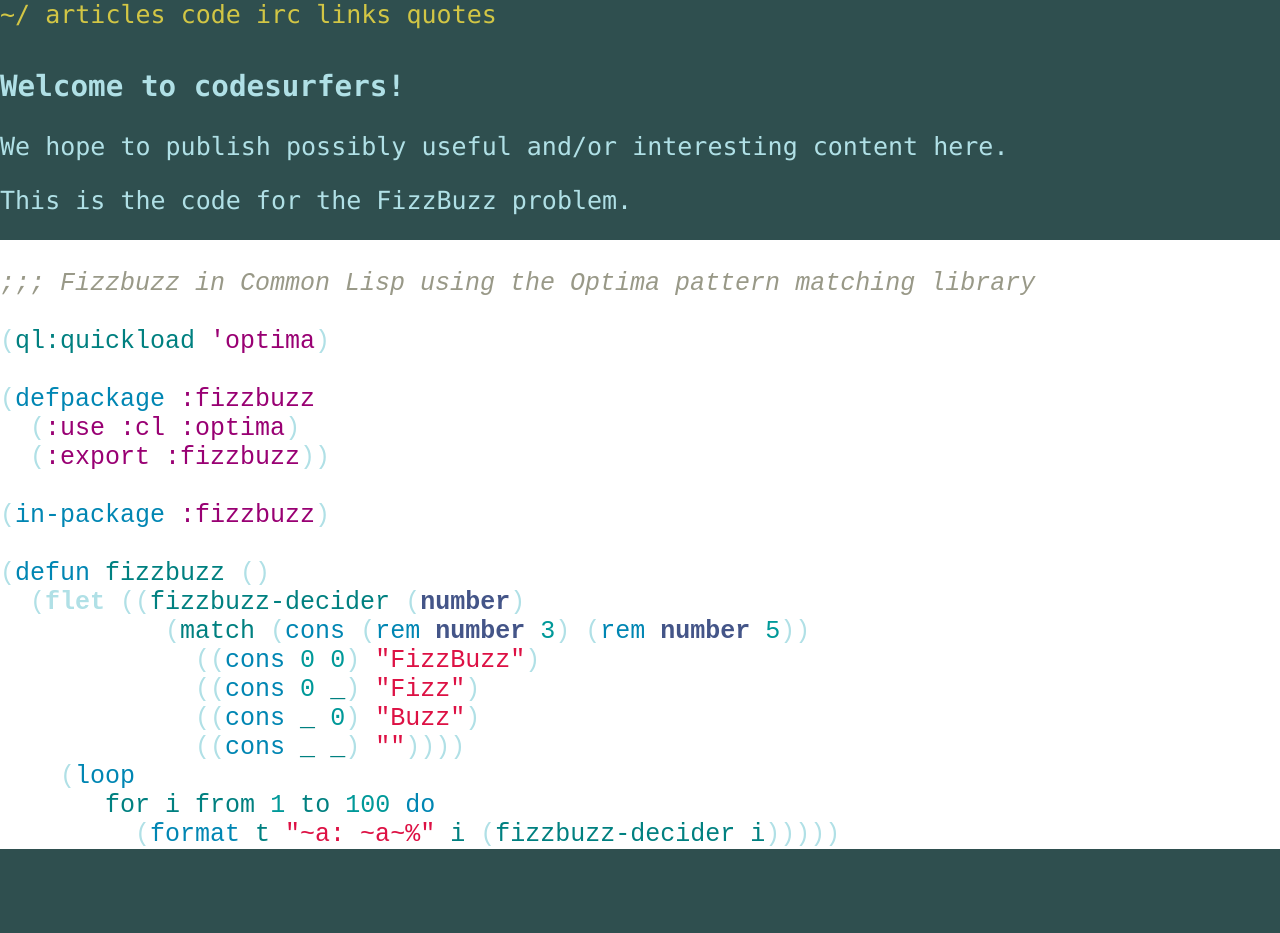
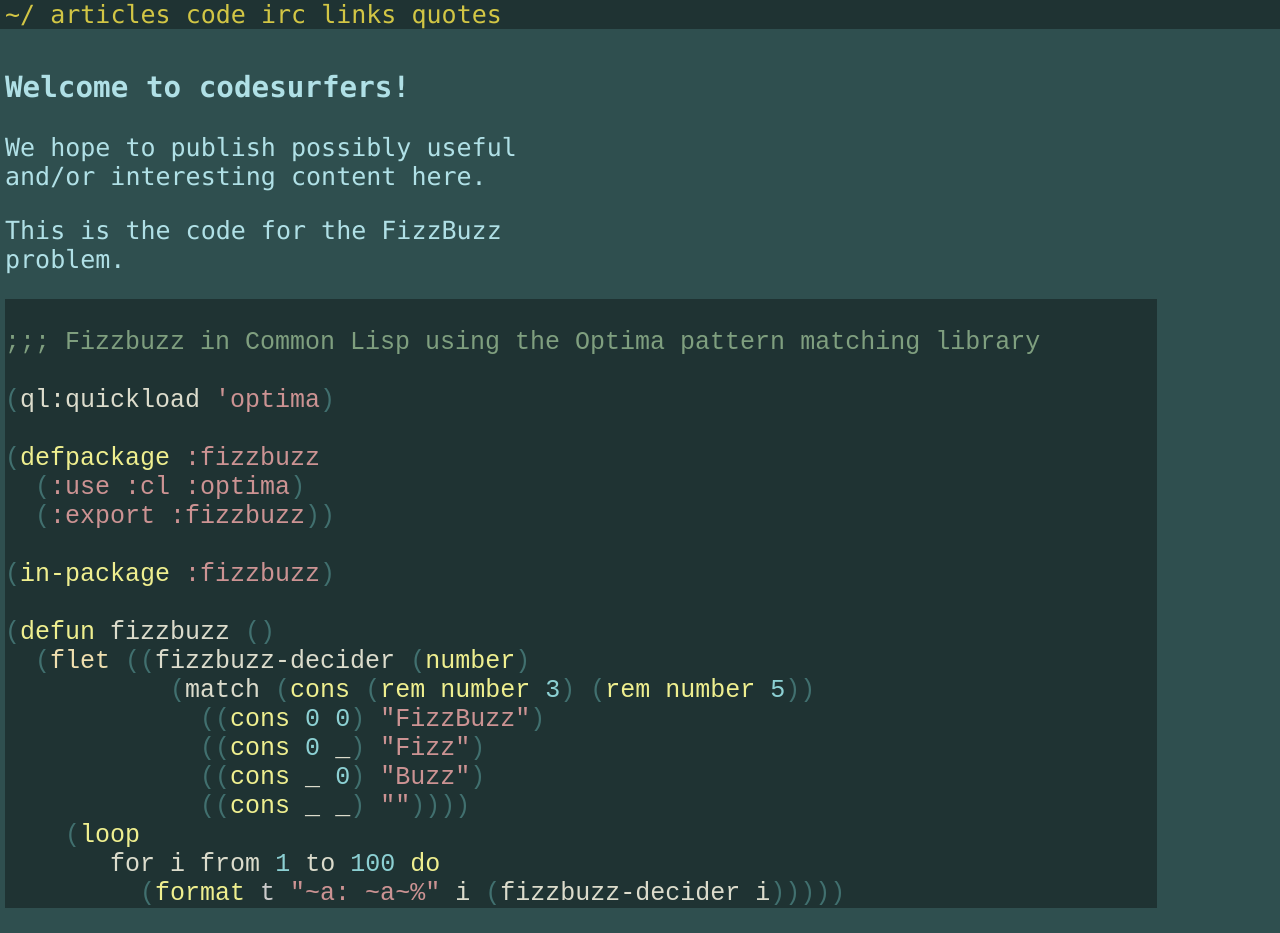
Before and after one commit to codesurfers/codesurfers.github.io, a Jekyll site: the page built from _posts/2014-03-26-welcome-to-cs.md, in a window 1280 px wide. Built offline with Jekyll 4.4.1, drawn with Linux system fonts in a browser that asks for light colours; Markdown is read by kramdown in place of the engine named in the settings; before the commit the page ends 900 px from its top, so only the background shows below that.

Commit message:
Add syntax highlighting theme

```diff
--- a/_layouts/article.html
+++ b/_layouts/article.html
@@ -24,7 +24,7 @@
       </nav>
     </header>
 
-    <section id="page_content">
+    <section id="content">
 
       <article class="post">
         <h1> {{ page.title }} </h1>
--- a/_layouts/default.html
+++ b/_layouts/default.html
@@ -24,7 +24,7 @@
       </nav>
     </header>
 
-    <section id="page_content">
+    <section id="content">
       {{ content }}
     </section>
 
--- a/_layouts/post.html
+++ b/_layouts/post.html
@@ -24,7 +24,7 @@
       </nav>
     </header>
 
-    <section id="page_content">
+    <section id="content">
 
       <article class="post">
         <h3> {{ page.title }} </h3>
--- a/css/surf.css
+++ b/css/surf.css
@@ -5,7 +5,7 @@ body {
     background-color: darkslategray;
 }
 
-body :link, :visited, :active {
+a:link, a:visited, a:hover, a:active {
     text-decoration: none;
     color: #d2c645;
 }
@@ -18,7 +18,7 @@ h3 {
     margin-top: 40px;
 }
 
-#navigation {
+nav {
     position: absolute;
     left: 0px;
     top: 0px;
--- a/css/syntax.css
+++ b/css/syntax.css
@@ -1,60 +1,290 @@
-.highlight  { background: #ffffff; }
-.highlight .c { color: #999988; font-style: italic } /* Comment */
-.highlight .err { color: #a61717; background-color: #e3d2d2 } /* Error */
-.highlight .k { font-weight: bold } /* Keyword */
-.highlight .o { font-weight: bold } /* Operator */
-.highlight .cm { color: #999988; font-style: italic } /* Comment.Multiline */
-.highlight .cp { color: #999999; font-weight: bold } /* Comment.Preproc */
-.highlight .c1 { color: #999988; font-style: italic } /* Comment.Single */
-.highlight .cs { color: #999999; font-weight: bold; font-style: italic } /* Comment.Special */
-.highlight .gd { color: #000000; background-color: #ffdddd } /* Generic.Deleted */
-.highlight .gd .x { color: #000000; background-color: #ffaaaa } /* Generic.Deleted.Specific */
-.highlight .ge { font-style: italic } /* Generic.Emph */
-.highlight .gr { color: #aa0000 } /* Generic.Error */
-.highlight .gh { color: #999999 } /* Generic.Heading */
-.highlight .gi { color: #000000; background-color: #ddffdd } /* Generic.Inserted */
-.highlight .gi .x { color: #000000; background-color: #aaffaa } /* Generic.Inserted.Specific */
-.highlight .go { color: #888888 } /* Generic.Output */
-.highlight .gp { color: #555555 } /* Generic.Prompt */
-.highlight .gs { font-weight: bold } /* Generic.Strong */
-.highlight .gu { color: #aaaaaa } /* Generic.Subheading */
-.highlight .gt { color: #aa0000 } /* Generic.Traceback */
-.highlight .kc { font-weight: bold } /* Keyword.Constant */
-.highlight .kd { font-weight: bold } /* Keyword.Declaration */
-.highlight .kp { font-weight: bold } /* Keyword.Pseudo */
-.highlight .kr { font-weight: bold } /* Keyword.Reserved */
-.highlight .kt { color: #445588; font-weight: bold } /* Keyword.Type */
-.highlight .m { color: #009999 } /* Literal.Number */
-.highlight .s { color: #d14 } /* Literal.String */
-.highlight .na { color: #008080 } /* Name.Attribute */
-.highlight .nb { color: #0086B3 } /* Name.Builtin */
-.highlight .nc { color: #445588; font-weight: bold } /* Name.Class */
-.highlight .no { color: #008080 } /* Name.Constant */
-.highlight .ni { color: #800080 } /* Name.Entity */
-.highlight .ne { color: #990000; font-weight: bold } /* Name.Exception */
-.highlight .nf { color: #990000; font-weight: bold } /* Name.Function */
-.highlight .nn { color: #555555 } /* Name.Namespace */
-.highlight .nt { color: #000080 } /* Name.Tag */
-.highlight .nv { color: #008080 } /* Name.Variable */
-.highlight .ow { font-weight: bold } /* Operator.Word */
-.highlight .w { color: #bbbbbb } /* Text.Whitespace */
-.highlight .mf { color: #009999 } /* Literal.Number.Float */
-.highlight .mh { color: #009999 } /* Literal.Number.Hex */
-.highlight .mi { color: #009999 } /* Literal.Number.Integer */
-.highlight .mo { color: #009999 } /* Literal.Number.Oct */
-.highlight .sb { color: #d14 } /* Literal.String.Backtick */
-.highlight .sc { color: #d14 } /* Literal.String.Char */
-.highlight .sd { color: #d14 } /* Literal.String.Doc */
-.highlight .s2 { color: #d14 } /* Literal.String.Double */
-.highlight .se { color: #d14 } /* Literal.String.Escape */
-.highlight .sh { color: #d14 } /* Literal.String.Heredoc */
-.highlight .si { color: #d14 } /* Literal.String.Interpol */
-.highlight .sx { color: #d14 } /* Literal.String.Other */
-.highlight .sr { color: #009926 } /* Literal.String.Regex */
-.highlight .s1 { color: #d14 } /* Literal.String.Single */
-.highlight .ss { color: #990073 } /* Literal.String.Symbol */
-.highlight .bp { color: #999999 } /* Name.Builtin.Pseudo */
-.highlight .vc { color: #008080 } /* Name.Variable.Class */
-.highlight .vg { color: #008080 } /* Name.Variable.Global */
-.highlight .vi { color: #008080 } /* Name.Variable.Instance */
-.highlight .il { color: #009999 } /* Literal.Number.Integer.Long */
+.highlight code,.highlight pre
+{
+	background-color: #1f3333;
+	color: #fdce93;
+}
+.highlight .hll
+{
+	background-color: #222;
+}
+.highlight .c
+{
+	color: #7f9f7f;
+}
+.highlight .err
+{
+	background-color: #3d3535;
+	color: #e37170;
+}
+.highlight .g
+{
+	color: #7f9f7f;
+}
+.highlight .k
+{
+	color: #f0dfaf;
+}
+.highlight .l
+{
+	color: #ccc;
+}
+.highlight .n
+{
+	color: #dcdccc;
+}
+.highlight .o
+{
+	color: #f0efd0;
+}
+.highlight .x
+{
+	color: #ccc;
+}
+.highlight .p
+{
+	color: #41706f;
+}
+.highlight .cm
+{
+	color: #7f9f7f;
+}
+.highlight .cp
+{
+	color: #7f9f7f;
+}
+.highlight .c1
+{
+	color: #7f9f7f;
+}
+.highlight .cs
+{
+	color: #cd0000;
+	font-weight: bold;
+}
+.highlight .gd
+{
+	color: #cd0000;
+}
+.highlight .ge
+{
+	color: #ccc;
+	font-style: italic;
+}
+.highlight .gr
+{
+	color: red;
+}
+.highlight .gh
+{
+	color: #dcdccc;
+	font-weight: bold;
+}
+.highlight .gi
+{
+	color: #00cd00;
+}
+.highlight .go
+{
+	color: gray;
+}
+.highlight .gp
+{
+	color: #dcdccc;
+	font-weight: bold;
+}
+.highlight .gs
+{
+	color: #ccc;
+	font-weight: bold;
+}
+.highlight .gu
+{
+	color: purple;
+	font-weight: bold;
+}
+.highlight .gt
+{
+	color: #0040D0;
+}
+.highlight .kc
+{
+	color: #dca3a3;
+}
+.highlight .kd
+{
+	color: #ffff86;
+}
+.highlight .kn
+{
+	color: #dfaf8f;
+	font-weight: bold;
+}
+.highlight .kp
+{
+	color: #cdcf99;
+}
+.highlight .kr
+{
+	color: #cdcd00;
+}
+.highlight .kt
+{
+	color: #00cd00;
+}
+.highlight .ld
+{
+	color: #cc9393;
+}
+.highlight .m
+{
+	color: #8cd0d3;
+}
+.highlight .s
+{
+	color: #cc9393;
+}
+.highlight .na
+{
+	color: #9ac39f;
+}
+.highlight .nb
+{
+	color: #efef8f;
+}
+.highlight .nc
+{
+	color: #efef8f;
+}
+.highlight .no
+{
+	color: #ccc;
+}
+.highlight .nd
+{
+	color: #ccc;
+}
+.highlight .ni
+{
+	color: #c28182;
+}
+.highlight .ne
+{
+	color: #c3bf9f;
+	font-weight: bold;
+}
+.highlight .nf
+{
+	color: #efef8f;
+}
+.highlight .nl
+{
+	color: #ccc;
+}
+.highlight .nn
+{
+	color: #8fbede;
+}
+.highlight .nx
+{
+	color: #ccc;
+}
+.highlight .py
+{
+	color: #ccc;
+}
+.highlight .nt
+{
+	color: #9ac39f;
+}
+.highlight .nv
+{
+	color: #dcdccc;
+}
+.highlight .ow
+{
+	color: #f0efd0;
+}
+.highlight .w
+{
+	color: #ccc;
+}
+.highlight .mf
+{
+	color: #8cd0d3;
+}
+.highlight .mh
+{
+	color: #8cd0d3;
+}
+.highlight .mi
+{
+	color: #8cd0d3;
+}
+.highlight .mo
+{
+	color: #8cd0d3;
+}
+.highlight .sb
+{
+	color: #cc9393;
+}
+.highlight .sc
+{
+	color: #cc9393;
+}
+.highlight .sd
+{
+	color: #cc9393;
+}
+.highlight .s2
+{
+	color: #cc9393;
+}
+.highlight .se
+{
+	color: #cc9393;
+}
+.highlight .sh
+{
+	color: #cc9393;
+}
+.highlight .si
+{
+	color: #cc9393;
+}
+.highlight .sx
+{
+	color: #cc9393;
+}
+.highlight .sr
+{
+	color: #cc9393;
+}
+.highlight .s1
+{
+	color: #cc9393;
+}
+.highlight .ss
+{
+	color: #cc9393;
+}
+.highlight .bp
+{
+	color: #efef8f;
+}
+.highlight .vc
+{
+	color: #efef8f;
+}
+.highlight .vg
+{
+	color: #dcdccc;
+}
+.highlight .vi
+{
+	color: #ffffc7;
+}
+.highlight .il
+{
+	color: #8cd0d3;
+}
```
